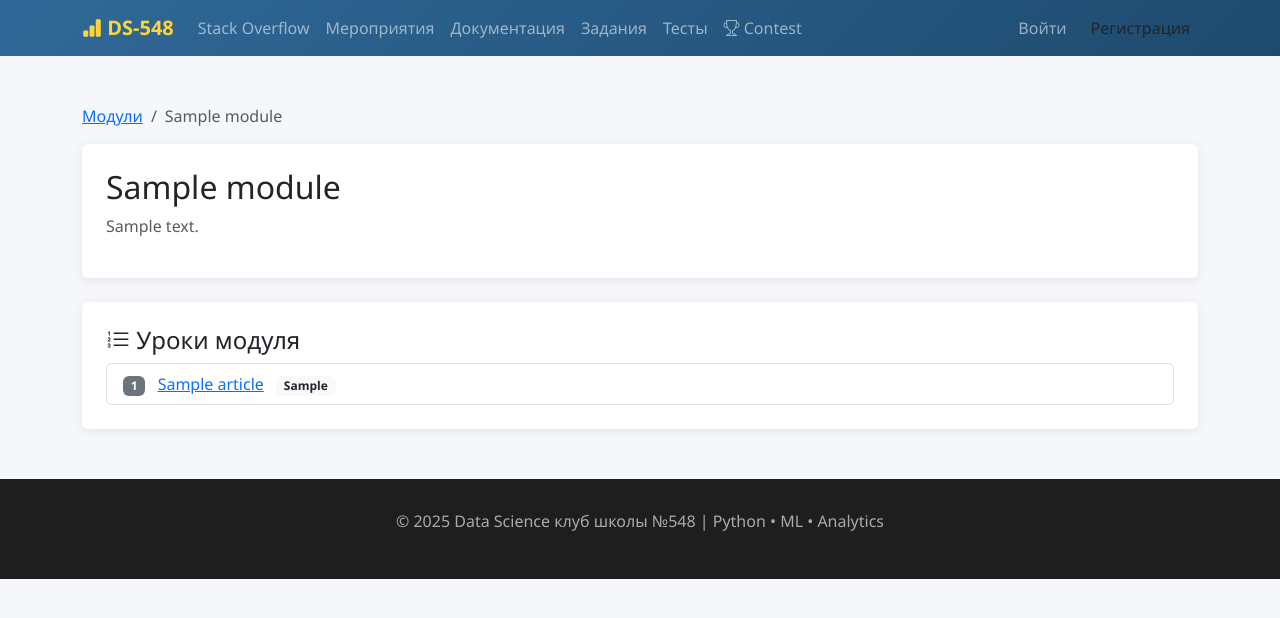
After one commit to georgiy-zhdanov/ds548, a Flask app: page /module/1 in a window 1280 px wide. The commit adds this page. Shown: the top 618 px of the page. Run offline with Flask 3, Linux system fonts and the light colour scheme; tables that the repository leaves empty hold one stand-in row (values such as "Sample post").

Commit message:
feat: разбиение документации на модули

```diff
--- a/app.py
+++ b/app.py
@@ -210,7 +210,8 @@ def my_events():
 @app.route('/docs')
 def docs():
     articles = Article.query.order_by(Article.updated_at.desc()).all()
-    return render_template('docs.html', articles=articles)
+    modules = Module.query.order_by(Module.order_num, Module.id).all()
+    return render_template('docs.html', articles=articles, modules=modules)
 
 # ============================================
 # ЗАДАНИЯ ПРОШЛЫХ ЛЕТ (ФАЙЛОВОЕ ХРАНИЛИЩЕ)
@@ -1377,6 +1378,115 @@ def download_test_data(cid, pid):
 # ЗАПУСК ПРИЛОЖЕНИЯ
 # ============================================
 
+
+# ==================== МОДУЛИ (группировка уроков) ====================
+from models import Module
+
+
+@app.route('/modules')
+def module_list():
+    modules = Module.query.order_by(Module.order_num, Module.id).all()
+    return render_template('modules.html', modules=modules)
+
+
+@app.route('/module/<int:mid>')
+def module_view(mid):
+    module = Module.query.get_or_404(mid)
+    lessons = Article.query.filter_by(module_id=mid).order_by(Article.order_num, Article.id).all()
+    all_articles = Article.query.order_by(Article.title).all()
+    all_modules = Module.query.order_by(Module.order_num, Module.id).all()
+    return render_template('module_view.html', module=module, lessons=lessons,
+                           all_articles=all_articles, all_modules=all_modules)
+
+
+@app.route('/module/create', methods=['GET', 'POST'])
+@login_required
+def module_create():
+    if not current_user.is_admin:
+        flash('Создавать модули может только администратор', 'danger')
+        return redirect(url_for('module_list'))
+    if request.method == 'POST':
+        title = (request.form.get('title') or '').strip()
+        if not title:
+            flash('Название модуля обязательно', 'danger')
+            return render_template('module_form.html', module=None, title='Новый модуль')
+        try:
+            order_num = int(request.form.get('order_num') or 0)
+        except ValueError:
+            order_num = 0
+        m = Module(title=title,
+                   description=(request.form.get('description') or '').strip(),
+                   order_num=order_num,
+                   author_id=current_user.id)
+        db.session.add(m)
+        db.session.commit()
+        flash('Модуль создан', 'success')
+        return redirect(url_for('module_view', mid=m.id))
+    return render_template('module_form.html', module=None, title='Новый модуль')
+
+
+@app.route('/module/<int:mid>/edit', methods=['GET', 'POST'])
+@login_required
+def module_edit(mid):
+    if not current_user.is_admin:
+        flash('Редактировать модули может только администратор', 'danger')
+        return redirect(url_for('module_list'))
+    module = Module.query.get_or_404(mid)
+    if request.method == 'POST':
+        title = (request.form.get('title') or '').strip()
+        if title:
+            module.title = title
+        module.description = (request.form.get('description') or '').strip()
+        try:
+            module.order_num = int(request.form.get('order_num') or 0)
+        except ValueError:
+            pass
+        db.session.commit()
+        flash('Модуль обновлён', 'success')
+        return redirect(url_for('module_view', mid=module.id))
+    return render_template('module_form.html', module=module, title='Редактировать модуль')
+
+
+@app.route('/module/<int:mid>/delete', methods=['POST'])
+@login_required
+def module_delete(mid):
+    if not current_user.is_admin:
+        flash('Удалять модули может только администратор', 'danger')
+        return redirect(url_for('module_list'))
+    module = Module.query.get_or_404(mid)
+    for a in Article.query.filter_by(module_id=mid).all():
+        a.module_id = None
+    db.session.delete(module)
+    db.session.commit()
+    flash('Модуль удалён, уроки сохранены', 'success')
+    return redirect(url_for('module_list'))
+
+
+@app.route('/article/assign_module', methods=['POST'])
+@login_required
+def article_assign_module():
+    if not current_user.is_admin:
+        flash('Назначать модули может только администратор', 'danger')
+        return redirect(url_for('module_list'))
+    aid = (request.form.get('article_id') or '').strip()
+    if not aid.isdigit():
+        flash('Урок не выбран', 'danger')
+        return redirect(url_for('module_list'))
+    article = Article.query.get(int(aid))
+    if not article:
+        flash('Урок не найден', 'danger')
+        return redirect(url_for('module_list'))
+    mid_raw = (request.form.get('module_id') or '').strip()
+    article.module_id = int(mid_raw) if mid_raw.isdigit() else None
+    order_raw = (request.form.get('order_num') or '0').strip()
+    article.order_num = int(order_raw) if order_raw.lstrip('-').isdigit() else 0
+    db.session.commit()
+    flash('Урок обновлён', 'success')
+    if article.module_id:
+        return redirect(url_for('module_view', mid=article.module_id))
+    return redirect(url_for('module_list'))
+
+
 if __name__ == '__main__':
     with app.app_context():
         db.create_all()
--- /dev/null
+++ b/templates/module_view.html
@@ -0,0 +1,83 @@
+{% extends "base.html" %}
+{% block title %}{{ module.title }}{% endblock %}
+{% block content %}
+<div class="container my-5">
+    <nav aria-label="breadcrumb">
+        <ol class="breadcrumb">
+            <li class="breadcrumb-item"><a href="/modules">Модули</a></li>
+            <li class="breadcrumb-item active">{{ module.title }}</li>
+        </ol>
+    </nav>
+
+    <div class="card p-4 mb-4">
+        <h2>{{ module.title }}</h2>
+        {% if module.description %}<p class="text-muted">{{ module.description }}</p>{% endif %}
+        {% if current_user.is_authenticated and current_user.is_admin %}
+        <div class="mt-2 d-flex gap-2">
+            <a href="/module/{{ module.id }}/edit" class="btn btn-sm btn-outline-primary">Редактировать</a>
+            <form method="POST" action="/module/{{ module.id }}/delete"
+                  onsubmit="return confirm('Удалить модуль? Уроки останутся, но станут без модуля.')">
+                <button class="btn btn-sm btn-outline-danger">Удалить</button>
+            </form>
+        </div>
+        {% endif %}
+    </div>
+
+    <div class="card p-4 mb-4">
+        <h4><i class="bi bi-list-ol"></i> Уроки модуля</h4>
+        {% if lessons %}
+        <div class="list-group">
+            {% for a in lessons %}
+            <div class="list-group-item d-flex justify-content-between align-items-center flex-wrap gap-2">
+                <div>
+                    <span class="badge bg-secondary me-2">{{ loop.index }}</span>
+                    <a href="{{ url_for('view_article', article_id=a.id) }}">{{ a.title }}</a>
+                    <span class="badge bg-light text-dark ms-2">{{ a.article_type }}</span>
+                </div>
+                {% if current_user.is_authenticated and current_user.is_admin %}
+                <form method="POST" action="/article/assign_module" class="d-flex gap-2 align-items-center">
+                    <input type="hidden" name="article_id" value="{{ a.id }}">
+                    <select name="module_id" class="form-select form-select-sm" style="width:auto">
+                        <option value="">Без модуля</option>
+                        {% for m in all_modules %}
+                        <option value="{{ m.id }}" {% if m.id == module.id %}selected{% endif %}>{{ m.title }}</option>
+                        {% endfor %}
+                    </select>
+                    <input type="number" name="order_num" value="{{ a.order_num or loop.index }}"
+                           class="form-control form-control-sm" style="width:90px" title="Порядок">
+                    <button class="btn btn-sm btn-outline-secondary">Сохранить</button>
+                </form>
+                {% endif %}
+            </div>
+            {% endfor %}
+        </div>
+        {% else %}
+        <div class="alert alert-warning mb-0">В этом модуле пока нет уроков.</div>
+        {% endif %}
+    </div>
+
+    {% if current_user.is_authenticated and current_user.is_admin %}
+    <div class="card p-4">
+        <h5><i class="bi bi-plus-circle"></i> Назначить урок на модуль</h5>
+        <form method="POST" action="/article/assign_module" class="row g-2 align-items-end">
+            <input type="hidden" name="module_id" value="{{ module.id }}">
+            <div class="col-md-7">
+                <label class="form-label">Урок</label>
+                <select name="article_id" class="form-select" required>
+                    {% for a in all_articles %}
+                    <option value="{{ a.id }}">{{ a.title }}{% if a.module_id %} (уже в модуле){% endif %}</option>
+                    {% endfor %}
+                </select>
+            </div>
+            <div class="col-md-2">
+                <label class="form-label">Порядок</label>
+                <input type="number" name="order_num" class="form-control" value="{{ (lessons|length) + 1 }}">
+            </div>
+            <div class="col-md-3">
+                <button class="btn btn-primary w-100">Добавить</button>
+            </div>
+        </form>
+    </div>
+    {% endif %}
+</div>
+{% endblock %}
```
Also changed, not shown: models.py (+17 -0 lines), templates/docs.html (+34 -7 lines), templates/module_form.html (added, +23 -0 lines), templates/modules.html (added, +33 -0 lines).
